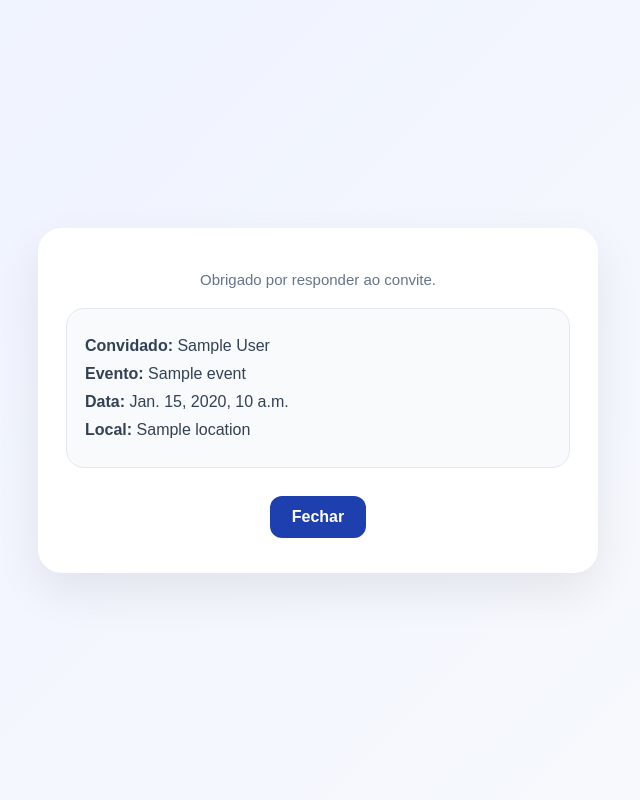
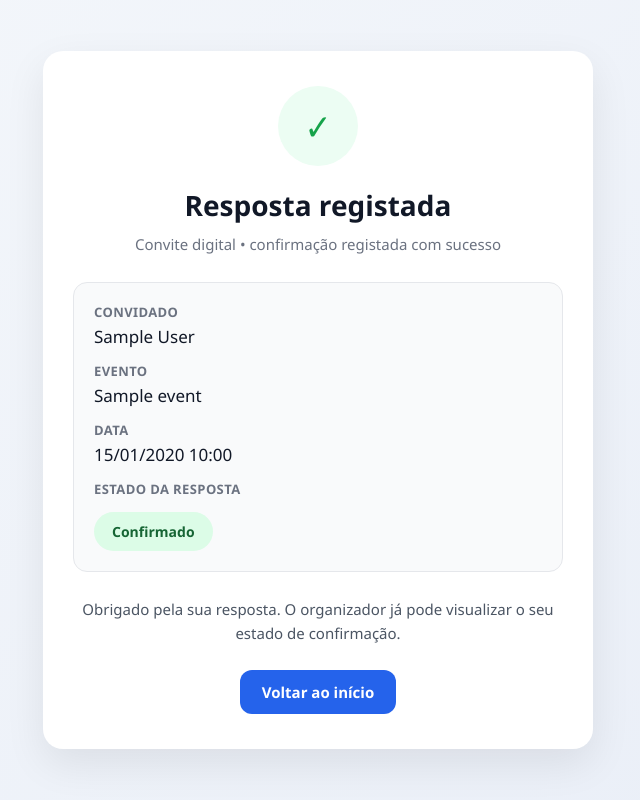
Before and after one commit to 9free13-sys/invitation-app, a Django app: template guests/templates/guests/invite_response.html in a window 1280 px wide. Shown: the whole page, without its empty margins (322-962 px from the left). Run offline with Django 5.2, Linux system fonts and the light colour scheme; the template is opened without the code that fills it: most values are stand-ins (such as "Sample title", 1, 10 or a date in 2020).

Commit message:
melhoria do design da página invite_response

```diff
--- a/guests/templates/guests/invite_response.html
+++ b/guests/templates/guests/invite_response.html
@@ -6,85 +6,147 @@
     <title>Resposta ao Convite</title>
     <style>
         * {
+            margin: 0;
+            padding: 0;
             box-sizing: border-box;
         }
 
         body {
-            margin: 0;
-            font-family: Arial, sans-serif;
-            background: linear-gradient(135deg, #eef2ff, #f8fafc);
+            font-family: "Segoe UI", Tahoma, Geneva, Verdana, sans-serif;
+            background: linear-gradient(135deg, #f4f7fb, #e9eef7);
             min-height: 100vh;
             display: flex;
+            justify-content: center;
             align-items: center;
-            justify-content: center;
             padding: 20px;
+            color: #1f2937;
+        }
+
+        .container {
+            width: 100%;
+            max-width: 550px;
         }
 
         .card {
-            background: white;
-            width: 100%;
-            max-width: 560px;
-            padding: 35px 28px;
-            border-radius: 24px;
-            box-shadow: 0 18px 45px rgba(0, 0, 0, 0.08);
+            background: #ffffff;
+            border-radius: 20px;
+            padding: 35px 30px;
+            box-shadow: 0 15px 40px rgba(0, 0, 0, 0.08);
             text-align: center;
+            animation: fadeIn 0.4s ease-in-out;
         }
 
-        .icon {
-            font-size: 64px;
-            margin-bottom: 18px;
+        .icon-box {
+            width: 80px;
+            height: 80px;
+            margin: 0 auto 20px;
+            border-radius: 50%;
+            background: #ecfdf3;
+            display: flex;
+            justify-content: center;
+            align-items: center;
+            font-size: 36px;
+            color: #16a34a;
+            font-weight: bold;
         }
 
         h1 {
-            margin: 0 0 14px;
-            color: #0f172a;
-            font-size: 30px;
+            font-size: 28px;
+            margin-bottom: 10px;
+            color: #111827;
+        }
+
+        .subtitle {
+            font-size: 15px;
+            color: #6b7280;
+            margin-bottom: 28px;
+        }
+
+        .info-box {
+            background: #f9fafb;
+            border: 1px solid #e5e7eb;
+            border-radius: 14px;
+            padding: 20px;
+            text-align: left;
+            margin-bottom: 25px;
+        }
+
+        .info-item {
+            margin-bottom: 14px;
+        }
+
+        .info-item:last-child {
+            margin-bottom: 0;
+        }
+
+        .label {
+            display: block;
+            font-size: 13px;
+            color: #6b7280;
+            margin-bottom: 4px;
+            font-weight: 600;
+            text-transform: uppercase;
+            letter-spacing: 0.4px;
+        }
+
+        .value {
+            font-size: 17px;
+            color: #111827;
+            font-weight: 500;
+        }
+
+        .status {
+            display: inline-block;
+            margin-top: 10px;
+            padding: 10px 18px;
+            border-radius: 999px;
+            font-size: 14px;
+            font-weight: 700;
+        }
+
+        .status-confirmed {
+            background: #dcfce7;
+            color: #166534;
+        }
+
+        .status-declined {
+            background: #fee2e2;
+            color: #991b1b;
         }
 
         .message {
-            font-size: 18px;
-            font-weight: bold;
-            margin-bottom: 24px;
-        }
-
-        .message.confirmado {
-            color: #166534;
-        }
-
-        .message.recusado {
-            color: #991b1b;
-        }
-
-        .info-box {
-            background: #f8fafc;
-            border: 1px solid #e2e8f0;
-            border-radius: 18px;
-            padding: 18px;
-            text-align: left;
-            margin-top: 20px;
-        }
-
-        .info-box p {
-            margin: 10px 0;
-            font-size: 16px;
-            color: #334155;
+            font-size: 15px;
+            color: #4b5563;
+            margin-bottom: 25px;
+            line-height: 1.6;
         }
 
         .btn {
             display: inline-block;
-            margin-top: 28px;
             text-decoration: none;
-            background: #1e40af;
+            background: #2563eb;
             color: white;
             padding: 12px 22px;
             border-radius: 12px;
-            font-weight: bold;
+            font-size: 15px;
+            font-weight: 600;
+            transition: 0.3s ease;
         }
 
-        .subtext {
-            color: #64748b;
-            font-size: 15px;
-            margin-top: 8px;
+        .btn:hover {
+            background: #1d4ed8;
+            transform: translateY(-1px);
+        }
+
+        @keyframes fadeIn {
+            from {
+                opacity: 0;
+                transform: translateY(12px);
+            }
+            to {
+                opacity: 1;
+                transform: translateY(0);
+            }
         }
 
         @media (max-width: 600px) {
@@ -93,37 +155,65 @@
             }
 
             h1 {
-                font-size: 25px;
+                font-size: 24px;
             }
 
-            .icon {
-                font-size: 54px;
+            .value {
+                font-size: 16px;
             }
         }
     </style>
 </head>
 <body>
-    <div class="card">
-        {% if action == 'confirm' %}
-            <div class="icon">✅</div>
-            <h1>Presença confirmada</h1>
-            <p class="message confirmado">A tua resposta foi registada com sucesso.</p>
-        {% elif action == 'decline' %}
-            <div class="icon">❌</div>
-            <h1>Resposta registada</h1>
-            <p class="message recusado">Informaste que não poderás comparecer.</p>
-        {% endif %}
-
-        <p class="subtext">Obrigado por responder ao convite.</p>
-
-        <div class="info-box">
-            <p><strong>Convidado:</strong> {{ guest.full_name }}</p>
-            <p><strong>Evento:</strong> {{ guest.event.name }}</p>
-            <p><strong>Data:</strong> {{ guest.event.date }}</p>
-            <p><strong>Local:</strong> {{ guest.event.location }}</p>
+    <div class="container">
+        <div class="card">
+           <div class="icon-box">
+            {% if guest.status == "confirmed" %}
+                ✓
+            {% elif guest.status == "declined" %}
+                ✕
+            {% else %}
+                !
+            {% endif %}
         </div>
 
-        <a href="javascript:window.close()" class="btn">Fechar</a>
+            <h1>Resposta registada</h1>
+            <p class="subtitle">Convite digital • confirmação registada com sucesso</p>
+
+            <div class="info-box">
+                <div class="info-item">
+                    <span class="label">Convidado</span>
+                    <span class="value">{{ guest.full_name }}</span>
+                </div>
+
+                <div class="info-item">
+                    <span class="label">Evento</span>
+                    <span class="value">{{ guest.event.name }}</span>
+                </div>
+
+                <div class="info-item">
+                    <span class="label">Data</span>
+                   <span class="value">{{ guest.event.date|date:"d/m/Y H:i" }}</span>
+                </div>
+
+                <div class="info-item">
+                    <span class="label">Estado da resposta</span>
+                    {% if guest.status == "confirmed" %}
+                        <span class="status status-confirmed">Confirmado</span>
+                    {% elif guest.status == "declined" %}
+                        <span class="status status-declined">Não confirmado</span>
+                    {% else %}
+                        <span class="status">Pendente</span>
+                    {% endif %}
+                </div>
+            </div>
+
+            <p class="message">
+                Obrigado pela sua resposta. O organizador já pode visualizar o seu estado de confirmação.
+            </p>
+
+            <a href="/" class="btn">Voltar ao início</a>
+        </div>
     </div>
 </body>
 </html>
```
